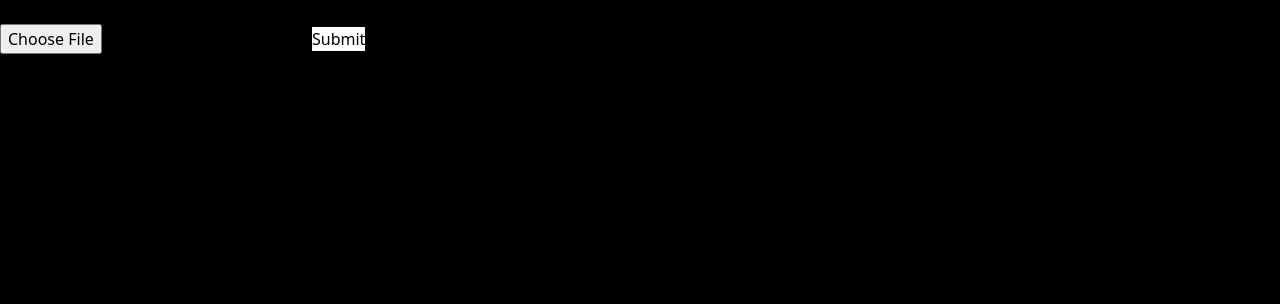
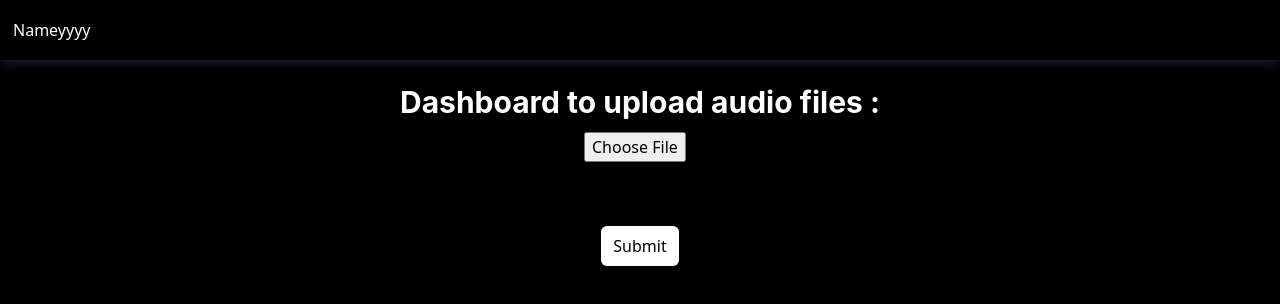
Before and after one commit to Sidak08/AIQueCards, a Next.js app: page /dashboard in a window 1280 px wide. Shown: the top 304 px of the page. Built offline with nearby package versions, Linux system fonts and the light colour scheme.

Commit message:
file added

```diff
--- a/src/pages/dashboard.js
+++ b/src/pages/dashboard.js
@@ -1,7 +1,10 @@
+import Navbar from '@/components/common/Navbar';
 import React, { useState } from 'react';
 
 export default function Dashboard() {
   const [flashCards, setFlashCards] = useState([]);
+
+  const [file, setFile] = useState();
 
   const handleFormSubmit = (e) => {
     e.preventDefault();
@@ -37,23 +40,36 @@ export default function Dashboard() {
     });
   };
 
+  const handleFileChange = (e) => {
+    console.log("called");
+    console.log(e);
+    // Update the file state when the input value changes
+    const selectedFile = e.target.files[0];
+    setFile(selectedFile?.name);
+  };
+
+  console.log(file);
+
   return (
-    <div>
-      <h2>Dashboard</h2>
-      <form onSubmit={handleFormSubmit}>
-        <input name="lecture" accept=".mp3" type="file"></input>
-        <button type="submit" className="bg-white">Submit</button>
+
+    <>
+
+      <Navbar  />
+
+      <div className='pt-16'>
+
+      <p className="text-3xl mt-5 text-white inter text-center mb-3">Dashboard to upload audio files : </p>
+      <form className='flex items-center justify-center flex-col' onSubmit={handleFormSubmit}>
+        <input onChange={handleFileChange} className='pl-[200px] mb-8' name="lecture" accept=".mp3" type="file"></input>
+        <p className='text-white lexend mb-8'>{file?.name}</p>
+        <button className='bg-white rounded-md px-3 py-2' type="submit">Submit</button>
       </form>
 
-      {/* Display flash cards */}
-      <div>
-        {flashCards.map((card, index) => (
-          <div key={index}>
-            <h3>{card.question}</h3>
-            <p>{card.answer}</p>
-          </div>
-        ))}
-      </div>
+
     </div>
+
+    </>
+
+
   );
 }
```
